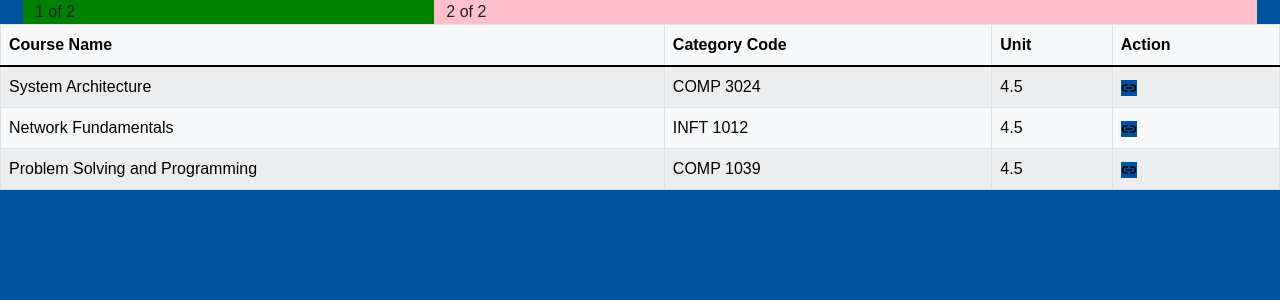
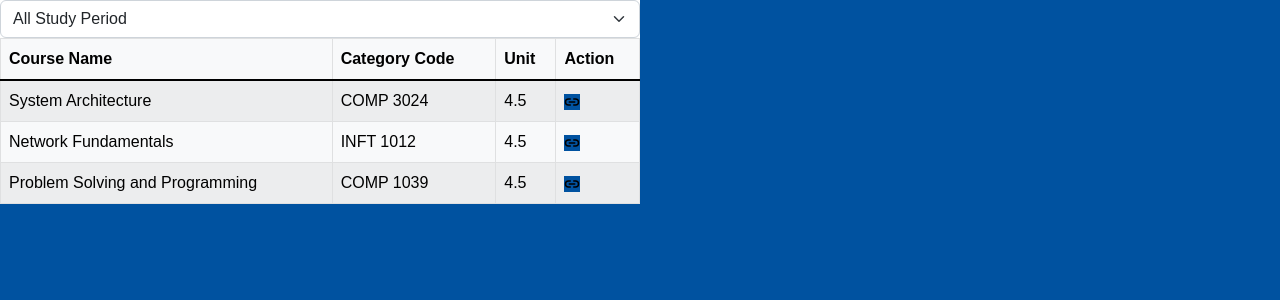
Before and after one commit to MunyaradziMagura/Student-Attendance-System, a React (Create React App) app in the folder client/student-attendence-system/: page /Dashboard in a window 1280 px wide. Shown: the top 300 px of the page. Built offline with nearby package versions, Linux system fonts and the light colour scheme.

Commit message:
Added Dropdown option for Study Period

```diff
--- /dev/null
+++ b/client/student-attendence-system/src/components/StudyPeriodDropdown.js
@@ -0,0 +1,22 @@
+import React from "react";
+import dashboarStyle from '../styles/lecturerdashboard.css';
+
+import Form from "react-bootstrap/Form"
+
+const StudyPeriodDropdown = () =>{
+    return(
+        <>
+            <Form.Select>
+                <option> All Study Period</option>
+                <option value ="SP1">Study Period 1</option>
+                <option value ="SP2">Study Period 2</option>
+                <option value ="SP3">Study Period 3</option>
+                <option value ="SP4">Study Period 4</option>
+                <option value ="SP5">Study Period 5</option>
+                <option value ="SP6">Study Period 6</option>
+                <option value ="SP7">Study Period 7</option>
+            </Form.Select>
+        </>
+    )
+}
+export default StudyPeriodDropdown;
--- a/client/student-attendence-system/src/components/YourCourse.js
+++ b/client/student-attendence-system/src/components/YourCourse.js
@@ -1,14 +1,36 @@
 import React from "react";
 import YourCourseTable from "./YourCourseTable";
-//import StudyPeriodDropDown from "./StudyPeriodDropdown";
+import StudyPeriodDropDown from "./StudyPeriodDropdown";
+
+// function addList(props, result1){
+//     var result = {};
+//     let i = 0;
+//     while(i < props.coursesObject.length){
+//         if(this.props.coursesObject[i].StudyPeriod === result1){
+//             result.push(this.props.coursesObject[i])
+//         }
+//     }
+//     return result;
+// }
+
 function YourCourse(props){
     var coursesObject = {
-        1: {Name: "System Architecture", CategoryCode: "COMP 3024", Units: "4.5"},
-        2: {Name: "Network Fundamentals", CategoryCode: "INFT 1012", Units: "4.5"},
-        3: {Name: "Problem Solving and Programming", CategoryCode: "COMP 1039", Units: "4.5"}
+        1: {Name: "System Architecture", CategoryCode: "COMP 3024", Units: "4.5", StudyPeriod: "SP1"},
+        2: {Name: "Network Fundamentals", CategoryCode: "INFT 1012", Units: "4.5", StudyPeriod: "SP1"},
+        3: {Name: "Problem Solving and Programming", CategoryCode: "COMP 1039", Units: "4.5", StudyPeriod: "SP2"}
     }
-
-     return <><YourCourseTable classesObject={coursesObject}></YourCourseTable></>
+    var result = {}
+    // let y = "SP1";
+    // addList(coursesObject, y);
+    // coursesObject.forEach(coursesObject => {
+    //     if(coursesObject.StudyPeriod = "SP1"){
+    //         result.push(coursesObject);
+    //     }
+    // })
+     return( <>
+     <StudyPeriodDropDown></StudyPeriodDropDown>
+     <YourCourseTable classesObject={coursesObject}></YourCourseTable>
+     </>)
 
 }
 
--- a/client/student-attendence-system/src/pages/Dashboard.js
+++ b/client/student-attendence-system/src/pages/Dashboard.js
@@ -1,15 +1,10 @@
 import Container from 'react-bootstrap/Container';
-import Row from 'react-bootstrap/Row';
-import Col from 'react-bootstrap/Col';
 import YourCourse from '../components/YourCourse';
+import dashboarStyle from '../styles/lecturerdashboard.css';
 function Dashboard() {
     return (
-      <div>
+      <div class="YourCourseDiv">
         <Container fluid style={{paddingLeft: 35, paddingRight: 35}}>
-        <Row>
-          <Col sm={4} style={{backgroundColor: 'green' }}>1 of 2</Col>
-          <Col sm={8} style={{backgroundColor: 'pink' }}>2 of 2</Col>
-        </Row>
       </Container>
       <YourCourse/>
       </div>
--- a/client/student-attendence-system/src/styles/lecturerdashboard.css
+++ b/client/student-attendence-system/src/styles/lecturerdashboard.css
@@ -0,0 +1,9 @@
+.YourCourseDiv {
+    width: 50%;
+    background-color:white;
+}
+
+select option:checked{
+    background-color: white !important;
+    color:black !important;
+}
```
